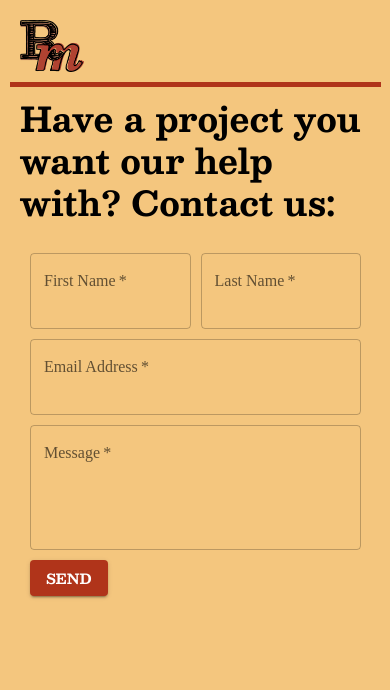
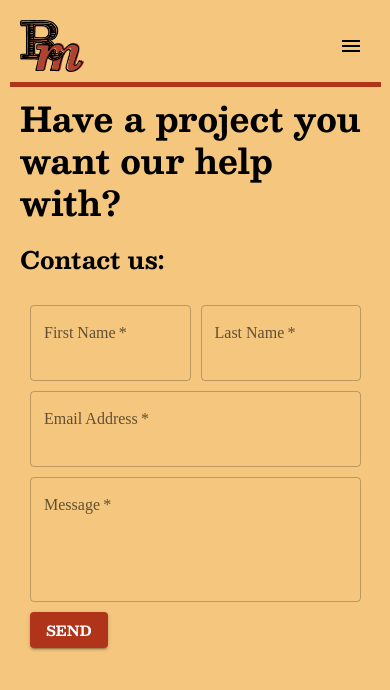
Before and after one commit to Reliable-Mercantile/reliable-mercantile.github.io, a React (Create React App) app: page /contact-us in a window 390 px wide. Shown: the top 690 px of the page. Built offline with nearby package versions, Linux system fonts and the light colour scheme.

Commit message:
Make a navigation menu for mobile

```diff
--- a/package.json
+++ b/package.json
@@ -6,6 +6,7 @@
         "@emotion/react": "^11.11.1",
         "@emotion/styled": "^11.11.0",
         "@formspree/react": "^2.4.4",
+        "@mui/icons-material": "^5.14.0",
         "@mui/material": "^5.13.5",
         "@testing-library/jest-dom": "^5.16.5",
         "@testing-library/react": "^13.4.0",
--- a/src/pages/About/PersonDescription.tsx
+++ b/src/pages/About/PersonDescription.tsx
@@ -28,7 +28,7 @@ export const CreatorDescription = ({creator}: CreatorDescriptionProps) => {
 
 export const AllCreatorDescriptions = () => {
     const [width, setWidth] = React.useState(window.innerWidth);
-    const breakpoint = 700;
+    const breakpoint = 750;
 
     React.useEffect(() => {
         const handleResizeWindow = () => setWidth(window.innerWidth);
--- a/src/pages/ContactUs.tsx
+++ b/src/pages/ContactUs.tsx
@@ -42,7 +42,8 @@ export const ContactUs = () => {
     const [state, handleSubmit] = useForm("mpzgznkq");
     return (
         <>
-                <Typography variant="h4">Have a project you want our help with? Contact us:</Typography>
+                <Typography variant="h4">Have a project you want our help with?</Typography>
+                <Typography variant="h5">Contact us:</Typography>
                 <FormGroup
                 onSubmit={handleSubmit}
                 style={{display: "grid",
--- a/src/pages/Layout.tsx
+++ b/src/pages/Layout.tsx
@@ -1,10 +1,18 @@
 import { Outlet, Link } from "react-router-dom";
 import "../styles.css";
 import React from "react";
+import {Menu as MenuIcon} from '@mui/icons-material';
+import { IconButton } from "@mui/material";
 
 const Header = () => {
     const [width, setWidth] = React.useState(window.innerWidth);
-    const breakpoint = 700;
+    const [isMenuOpen, setIsMenuOpen] = React.useState(false);
+    const breakpoint = 750;
+
+    const handleOpenNavMenu = (event: React.MouseEvent<HTMLElement>) => {
+        setIsMenuOpen(!isMenuOpen);
+      };
+
 
     React.useEffect(() => {
         const handleResizeWindow = () => setWidth(window.innerWidth);
@@ -28,11 +36,27 @@ const Header = () => {
         )
     } else {
         return (
+            <>
             <nav className="nav-bar" id="navBarMobile" style={{gridTemplateColumns: "64px 10fr min-content"}}>
                 <Link to="/"><img src={window.location.origin + "/images/RM_logo.png"} alt="Reliable Mercantile Logo" width="100%" height="auto"/></Link>
                 <div/>
-
+                <IconButton
+                    aria-label="nav-menu"
+                    aria-controls="menu-appbar"
+                    aria-haspopup="true"
+                    onClick={handleOpenNavMenu}
+                    color="inherit"
+                >
+                    <MenuIcon />
+                </IconButton>
             </nav>
+            {isMenuOpen ?
+                <div className="nav-bar" style={{backgroundColor: "#b0341a66", flexDirection: "column", display: "flex"}}>
+                    <Link to="about">about</Link>
+                    <Link to="services">services</Link>
+                    <Link to="contact-us">contact us</Link>
+                </div> : ""}
+            </>
         )
     }
 }
```
Also changed, not shown: 8 other files (tests, documents, lock files or other folders).
